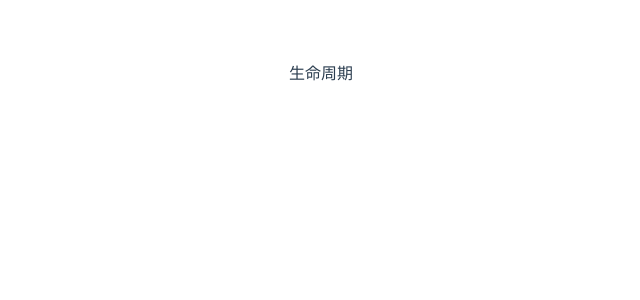
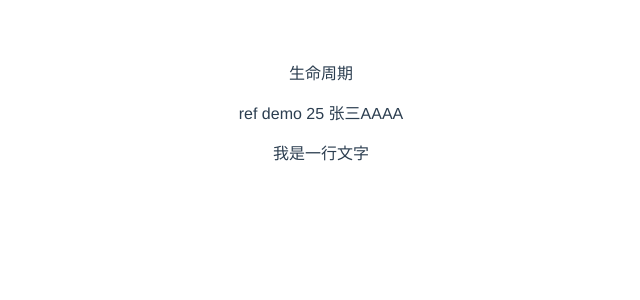
Before and after one commit to dengerpu/web_learning, a Vue app in the folder 面试题/Vue面试题/vue3-demo/: page / in a window 1280 px wide. Shown: the top 300 px of the page, without its empty margins (319-959 px from the left). Built offline with nearby package versions, Linux system fonts and the light colour scheme.

Commit message:
feat: Ref

```diff
--- a/面试题/Vue面试题/vue3-demo/src/App.vue
+++ b/面试题/Vue面试题/vue3-demo/src/App.vue
@@ -1,16 +1,22 @@
 <template>
   <life-cycles></life-cycles>
+  <ref></ref>
+  <ref-template></ref-template>
 </template>
 
 <script>
 import HelloWorld from './components/HelloWorld.vue'
 import LifeCycles from './components/LifeCycles.vue'
+import Ref from './components/Ref.vue'
+import RefTemplate from './components/RefTemplate.vue'
 
 export default {
   name: 'App',
   components: {
     HelloWorld,
-    LifeCycles
+    LifeCycles,
+    Ref,
+    RefTemplate
   }
 }
 </script>
--- /dev/null
+++ b/面试题/Vue面试题/vue3-demo/src/components/Ref.vue
@@ -0,0 +1,24 @@
+<template>
+  <p>ref demo {{ ageRef }} {{ state.name }}</p>
+</template>
+
+<script>
+import { ref, reactive } from "vue";
+export default {
+  setup() {
+    const ageRef = ref(18); // 值类型 响应式
+    const nameRef = ref("张三");
+    const state = reactive({
+      name: nameRef,
+    });
+
+    setTimeout(() => {
+      console.log("ageRef", ageRef.value);
+      ageRef.value = 25; // .value 修改值
+      nameRef.value = "张三AAAA";
+    }, 1500);
+
+    return { ageRef, state };
+  },
+};
+</script>
--- /dev/null
+++ b/面试题/Vue面试题/vue3-demo/src/components/RefTemplate.vue
@@ -0,0 +1,20 @@
+import { onMounted } from 'vue';
+<template>
+  <p ref="elemRef">我是一行文字</p>
+</template>
+
+<script>
+import { ref, onMounted } from "vue";
+export default {
+  setup() {
+    const elemRef = ref(null);
+    onMounted(() => {
+      console.log(elemRef.value); // 输出：<p>我是一行文字</p>
+    });
+
+    return {
+      elemRef,
+    };
+  },
+};
+</script>
```
